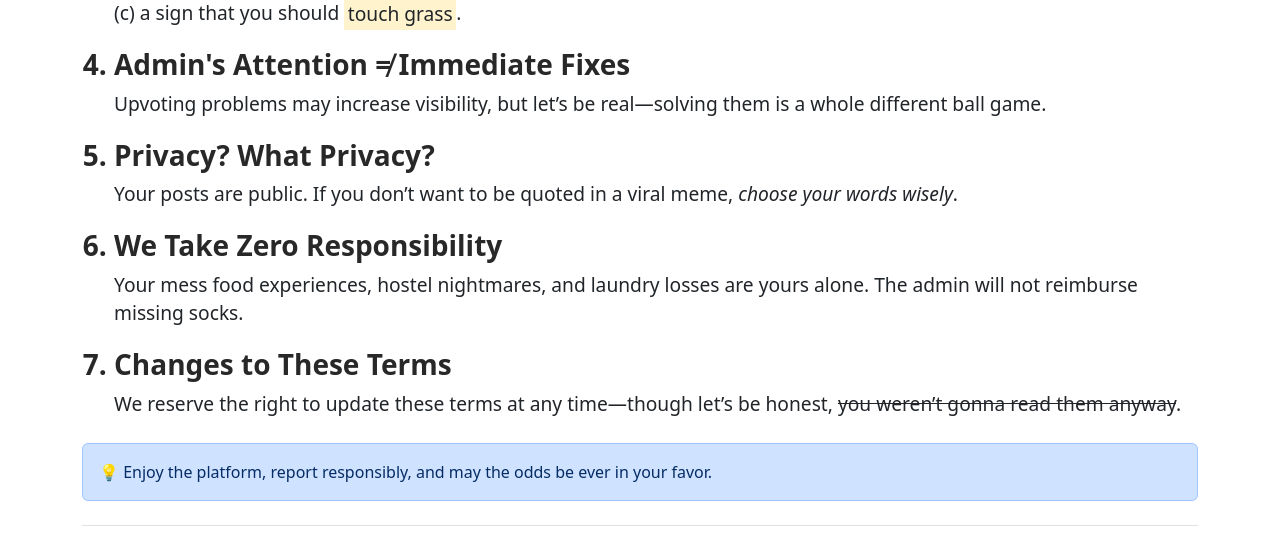
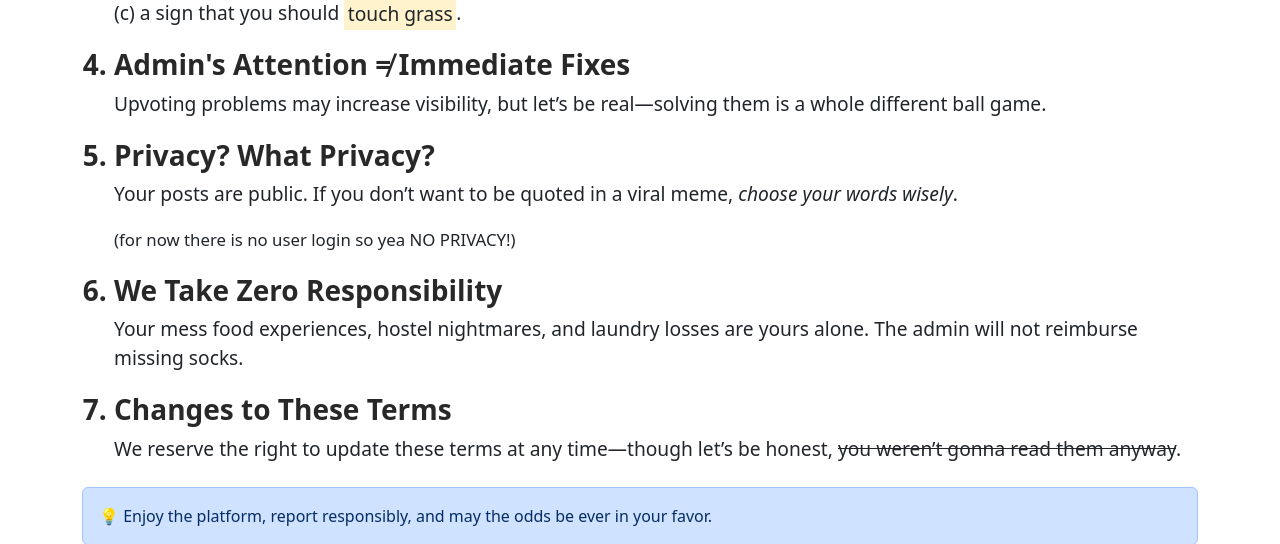
Before and after one commit to medss19/RantHub, a Flask app: page /terms in a window 1280 px wide. Shown: the part 557-1101 px from the top of the page. Run offline with Flask 3, Linux system fonts and the light colour scheme.

Commit message:
changed TnC

```diff
--- a/templates/terms.html
+++ b/templates/terms.html
@@ -73,6 +73,7 @@
                 <li>Privacy? What Privacy?</li>
             </h3>
             <p>Your posts are public. If you don’t want to be quoted in a viral meme, <em>choose your words wisely</em>.
+            <p><small>(for now there is no user login so yea NO PRIVACY!)</small></p>
             </p>
 
             <h3>
```
